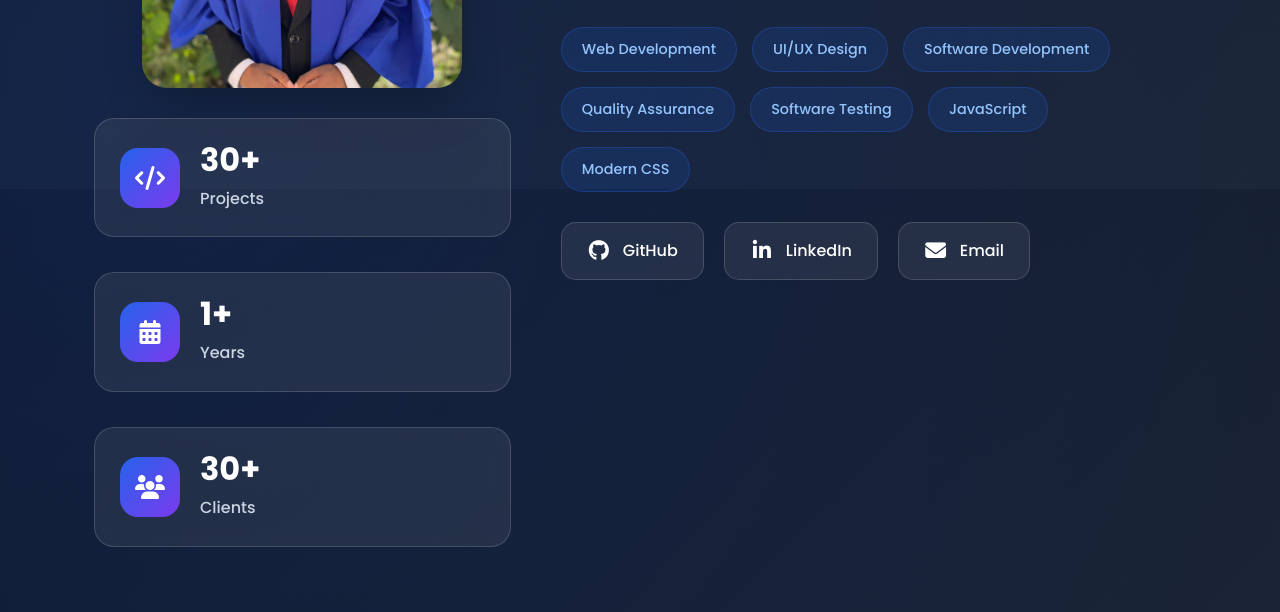
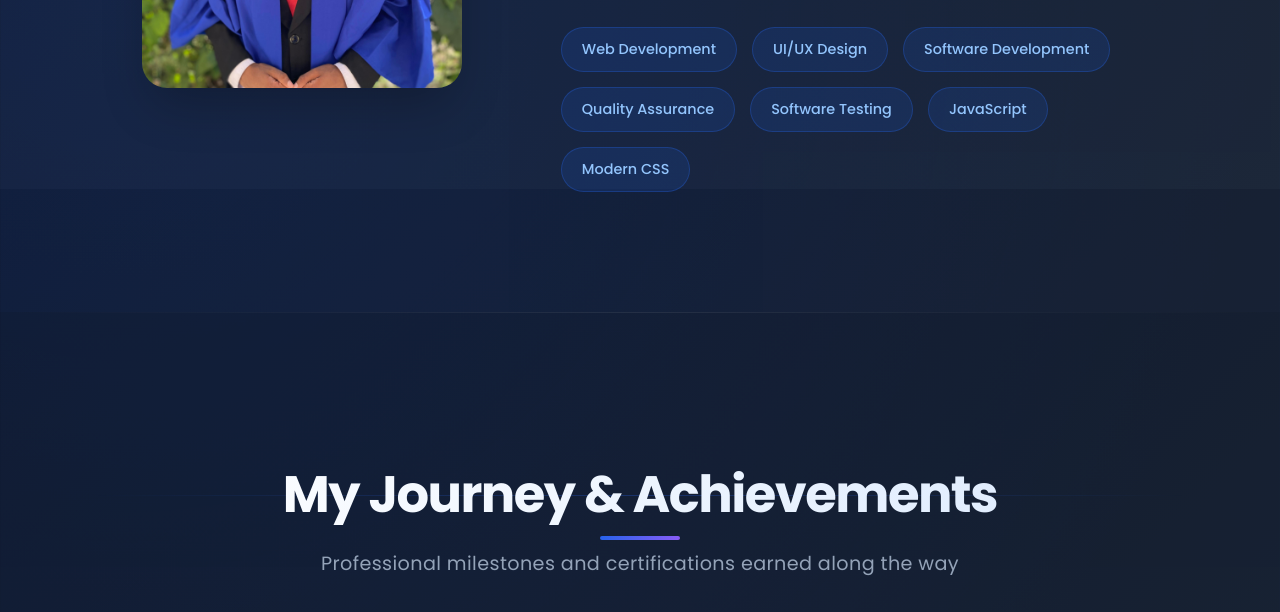
Before and after one commit to MrKv7/Portfolioo, a plain HTML site: page portfolio.html in a window 1280 px wide. Shown: the part 1411-2023 px from the top of the page. Drawn offline with nearby package versions, Linux system fonts and the light colour scheme.

Commit message:
Remove stats grid and social links from About Me section

```diff
--- a/portfolio.html
+++ b/portfolio.html
@@ -78,38 +78,6 @@
                             <div class="image-overlay"></div>
                         </div>
                     </div>
-
-                    <div class="modern-stats-grid">
-                        <div class="modern-stat-card about-stat-card">
-                            <div class="stat-icon about-stat-icon">
-                                <i class="fas fa-code"></i>
-                            </div>
-                            <div class="stat-content about-stat-content">
-                                <span class="stat-value about-stat-value">30+</span>
-                                <span class="stat-title about-stat-title">Projects</span>
-                            </div>
-                        </div>
-
-                        <div class="modern-stat-card about-stat-card">
-                            <div class="stat-icon about-stat-icon">
-                                <i class="fas fa-calendar-alt"></i>
-                            </div>
-                            <div class="stat-content about-stat-content">
-                                <span class="stat-value about-stat-value">1+</span>
-                                <span class="stat-title about-stat-title">Years</span>
-                            </div>
-                        </div>
-
-                        <div class="modern-stat-card about-stat-card">
-                            <div class="stat-icon about-stat-icon">
-                                <i class="fas fa-users"></i>
-                            </div>
-                            <div class="stat-content about-stat-content">
-                                <span class="stat-value about-stat-value">30+</span>
-                                <span class="stat-title about-stat-title">Clients</span>
-                            </div>
-                        </div>
-                    </div>
                 </div>
 
                 <!-- Right Column - Content and Social -->
@@ -130,20 +98,7 @@
                             <span class="skill-tag">Modern CSS</span>
                         </div>
 
-                        <div class="modern-social-links">
-                            <a href="https://github.com" class="social-button" target="_blank">
-                                <i class="fab fa-github"></i>
-                                <span>GitHub</span>
-                            </a>
-                            <a href="https://linkedin.com" class="social-button" target="_blank">
-                                <i class="fab fa-linkedin-in"></i>
-                                <span>LinkedIn</span>
-                            </a>
-                            <a href="mailto:kavindunilanga@example.com" class="social-button">
-                                <i class="fas fa-envelope"></i>
-                                <span>Email</span>
-                            </a>
-                        </div>
+
                     </div>
                 </div>
             </div>
```
